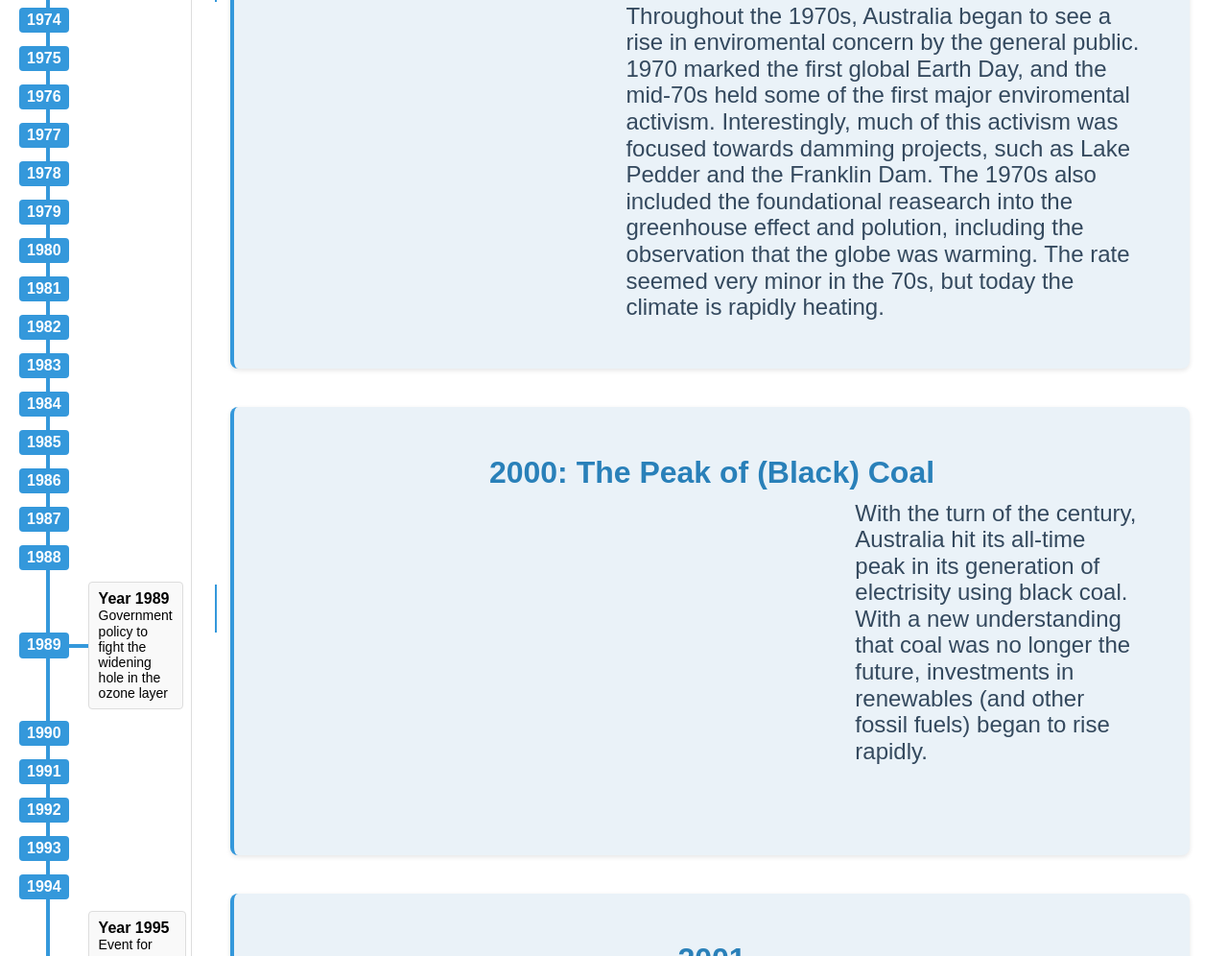
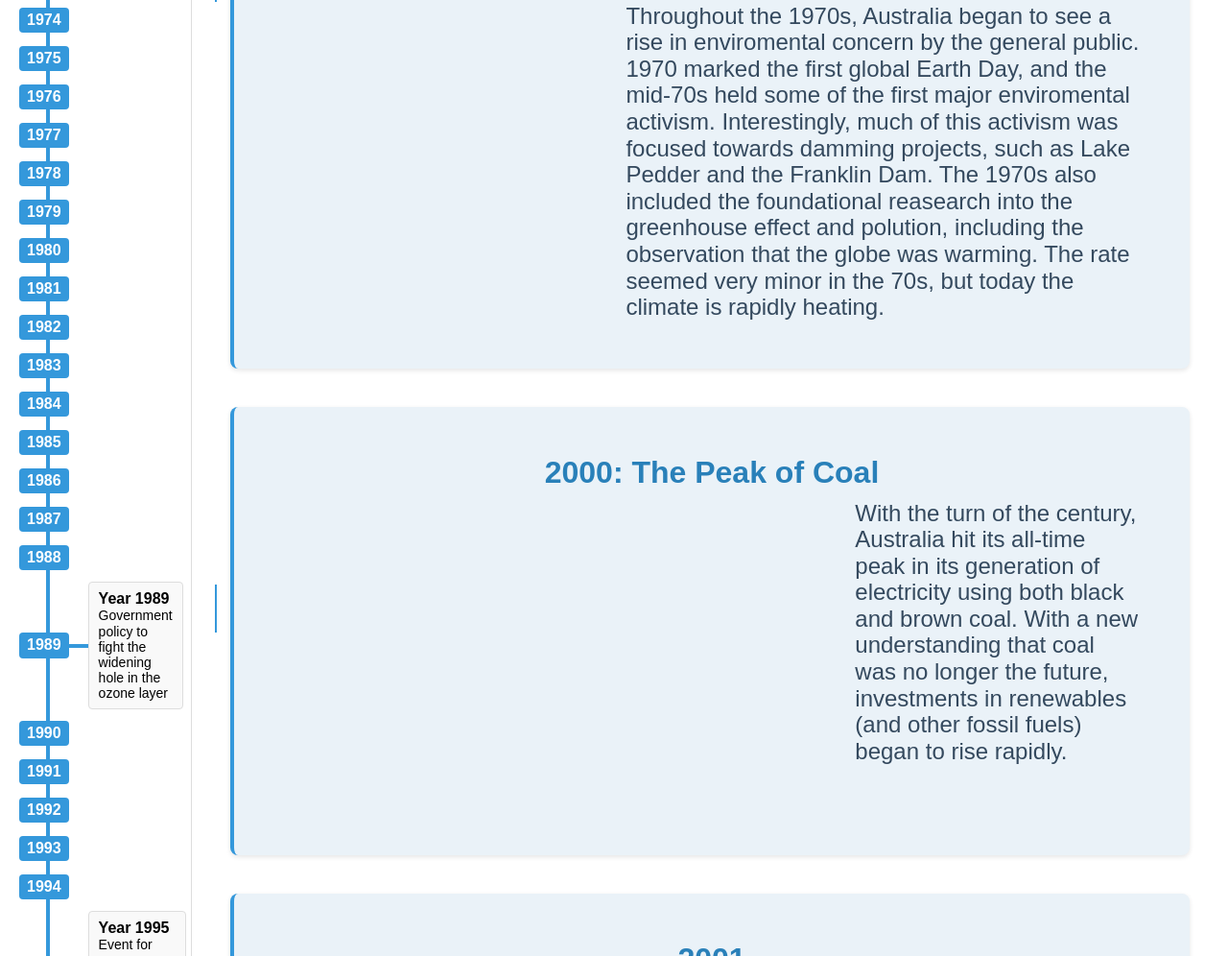
Before and after one commit to TheAlchemist010/DataViz, a plain HTML site: page A2/index.html in a window 1280 px wide. Shown: the part 247-1243 px from the top of the page at 96% size. Drawn offline with nearby package versions, Linux system fonts and the light colour scheme; a script that the page names is missing.

Commit message:
Update index.html

```diff
--- a/A2/index.html
+++ b/A2/index.html
@@ -38,13 +38,13 @@
                 </div>
 
                 <div class="block" id="block-2000">
-                    <h2>2000: The Peak of (Black) Coal</h2>
+                    <h2>2000: The Peak of Coal</h2>
                     <div class="pure-g">
 			    			<div class="pure-u-2-3">
 							<div id="fuel"></div>
 						</div>
 						<div class="pure-u-1-3">
-							<p>With the turn of the century, Australia hit its all-time peak in its generation of electrisity using black coal. With a new understanding that coal was no longer the future, investments in renewables (and other fossil fuels) began to rise rapidly.</p>
+							<p>With the turn of the century, Australia hit its all-time peak in its generation of electricity using both black and brown coal. With a new understanding that coal was no longer the future, investments in renewables (and other fossil fuels) began to rise rapidly.</p>
 						</div>
 					</div>
                 </div>
```
